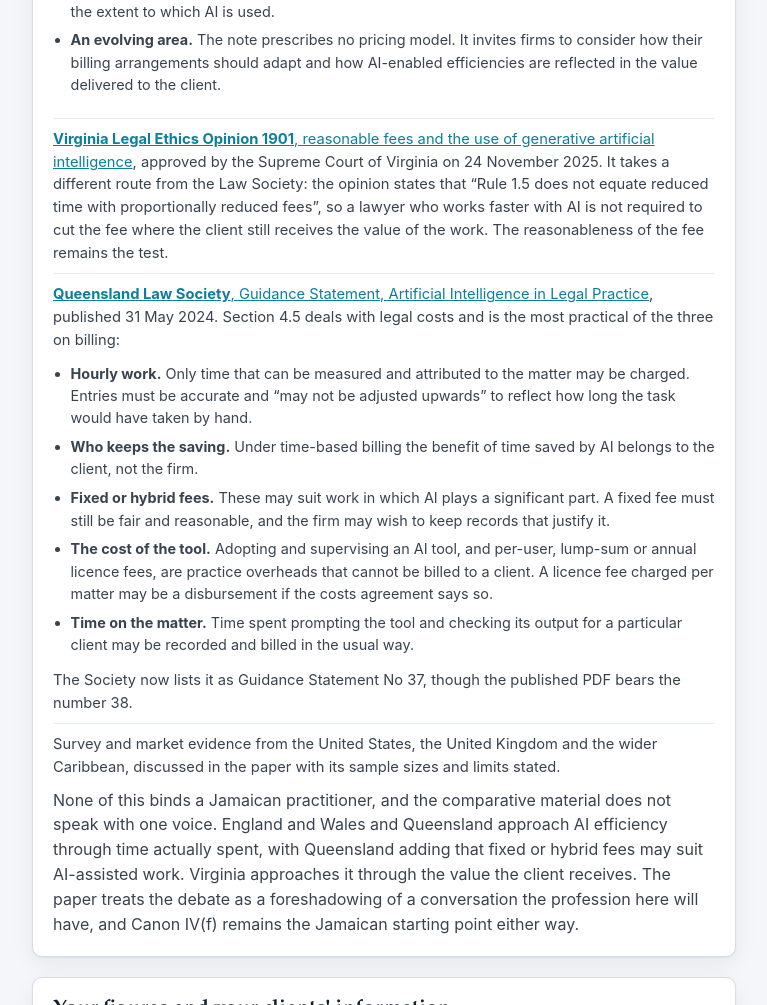
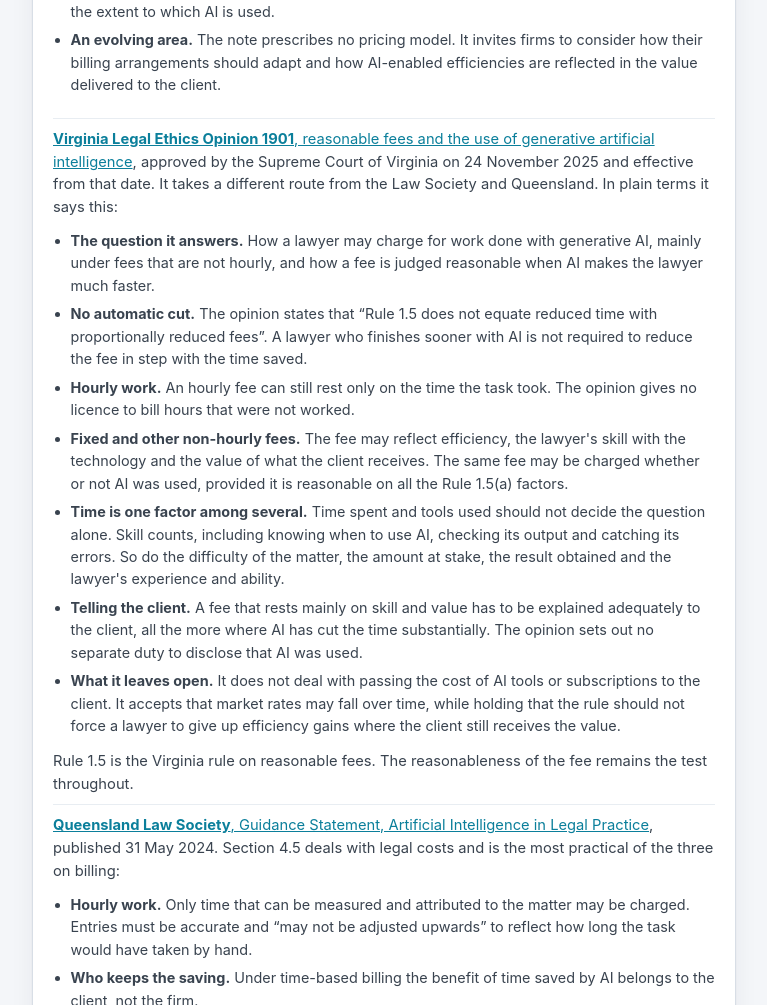
Before and after one commit to slstimpson/beyond-the-billable-hour-hub, a website: page resources.html in a window 1280 px wide. Shown: the part 2451-3456 px from the top of the page, without its empty margins (256-1023 px from the left). Drawn offline with Linux system fonts and the light colour scheme.

Commit message:
Resources: set out what Virginia LEO 1901 says on fees and AI
Co-Authored-By: Claude Fable 5.2 <noreply@anthropic.com>
Claude-Session: https://claude.ai/code/session_01BgGVzig1ArW5jEfpD9uM7g

```diff
--- a/resources.html
+++ b/resources.html
@@ -77,7 +77,17 @@
           <li><strong>An evolving area.</strong> The note prescribes no pricing model. It invites firms to consider how their billing arrangements should adapt and how AI-enabled efficiencies are reflected in the value delivered to the client.</li>
         </ul>
       </li>
-      <li><a href="https://vacourts.gov/static/courts/scv/amendments/leo_1901.pdf" target="_blank" rel="noopener"><strong>Virginia Legal Ethics Opinion 1901</strong>, reasonable fees and the use of generative artificial intelligence</a>, approved by the Supreme Court of Virginia on 24 November 2025. It takes a different route from the Law Society: the opinion states that <q>Rule 1.5 does not equate reduced time with proportionally reduced fees</q>, so a lawyer who works faster with AI is not required to cut the fee where the client still receives the value of the work. The reasonableness of the fee remains the test.</li>
+      <li><a href="https://vacourts.gov/static/courts/scv/amendments/leo_1901.pdf" target="_blank" rel="noopener"><strong>Virginia Legal Ethics Opinion 1901</strong>, reasonable fees and the use of generative artificial intelligence</a>, approved by the Supreme Court of Virginia on 24 November 2025 and effective from that date. It takes a different route from the Law Society and Queensland. In plain terms it says this:
+        <ul class="plain-points">
+          <li><strong>The question it answers.</strong> How a lawyer may charge for work done with generative AI, mainly under fees that are not hourly, and how a fee is judged reasonable when AI makes the lawyer much faster.</li>
+          <li><strong>No automatic cut.</strong> The opinion states that <q>Rule 1.5 does not equate reduced time with proportionally reduced fees</q>. A lawyer who finishes sooner with AI is not required to reduce the fee in step with the time saved.</li>
+          <li><strong>Hourly work.</strong> An hourly fee can still rest only on the time the task took. The opinion gives no licence to bill hours that were not worked.</li>
+          <li><strong>Fixed and other non-hourly fees.</strong> The fee may reflect efficiency, the lawyer's skill with the technology and the value of what the client receives. The same fee may be charged whether or not AI was used, provided it is reasonable on all the Rule 1.5(a) factors.</li>
+          <li><strong>Time is one factor among several.</strong> Time spent and tools used should not decide the question alone. Skill counts, including knowing when to use AI, checking its output and catching its errors. So do the difficulty of the matter, the amount at stake, the result obtained and the lawyer's experience and ability.</li>
+          <li><strong>Telling the client.</strong> A fee that rests mainly on skill and value has to be explained adequately to the client, all the more where AI has cut the time substantially. The opinion sets out no separate duty to disclose that AI was used.</li>
+          <li><strong>What it leaves open.</strong> It does not deal with passing the cost of AI tools or subscriptions to the client. It accepts that market rates may fall over time, while holding that the rule should not force a lawyer to give up efficiency gains where the client still receives the value.</li>
+        </ul>
+        Rule 1.5 is the Virginia rule on reasonable fees. The reasonableness of the fee remains the test throughout.</li>
       <li><a href="https://www.qls.com.au/practising-law-in-qld/ethics/guidance-statements/no-37-artificial-intelligence-in-legal-practice" target="_blank" rel="noopener"><strong>Queensland Law Society</strong>, Guidance Statement, Artificial Intelligence in Legal Practice</a>, published 31 May 2024. Section 4.5 deals with legal costs and is the most practical of the three on billing:
         <ul class="plain-points">
           <li><strong>Hourly work.</strong> Only time that can be measured and attributed to the matter may be charged. Entries must be accurate and <q>may not be adjusted upwards</q> to reflect how long the task would have taken by hand.</li>
```
